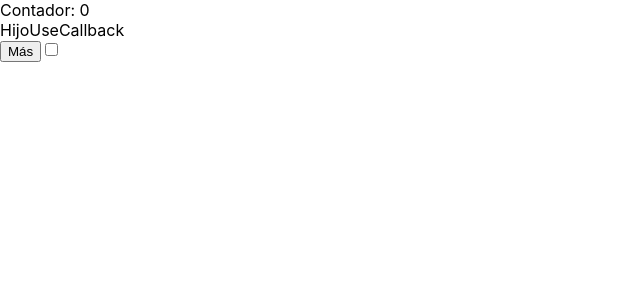
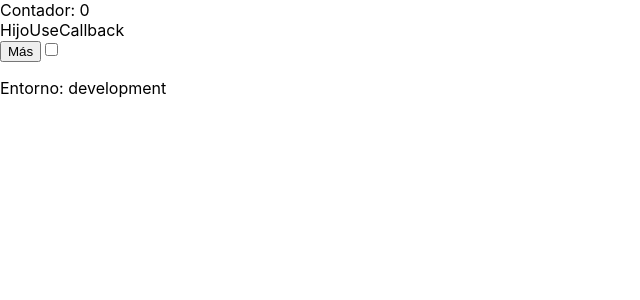
Before and after one commit to gorkavillara/16-feb-react-grupo-2, a React (Create React App) app: page / in a window 1280 px wide. Shown: the top 300 px of the page, without its empty margins (0-640 px from the left). Built offline with nearby package versions, Linux system fonts and the light colour scheme.

Commit message:
🏗️ Tema 13 - Trabajando con la build y variables de entonro

```diff
--- a/src/App.tsx
+++ b/src/App.tsx
@@ -7,6 +7,8 @@ import { useState } from "react"
 function App() {
     const [contador, setContador] = useState(0)
     const [toggle, setToggle] = useState(false)
+
+    console.log(process.env.REACT_APP_API_URL)
 
     const incrementaContador = () => {
         setContador((prev) => prev + 1)
@@ -18,8 +20,9 @@ function App() {
             <input
                 type="checkbox"
                 checked={toggle}
-                onClick={() => setToggle((prev) => !prev)}
+                onChange={() => setToggle((prev) => !prev)}
             />
+            <p>Entorno: {process.env.NODE_ENV}</p>
         </div>
     )
 }
--- a/src/index.tsx
+++ b/src/index.tsx
@@ -2,7 +2,7 @@ import React from "react"
 import ReactDOM from "react-dom/client"
 import "./index.css"
 import App from "App"
-import reportWebVitals from "reportWebVitals"
+// import reportWebVitals from "reportWebVitals"
 
 const root = ReactDOM.createRoot(document.getElementById("root") as HTMLElement)
 
@@ -12,4 +12,4 @@ root.render(
     // </React.StrictMode>
 )
 
-reportWebVitals(console.log)
+// reportWebVitals(console.log)
```
Also changed, not shown: 2 other files (tests, documents, lock files or other folders).
